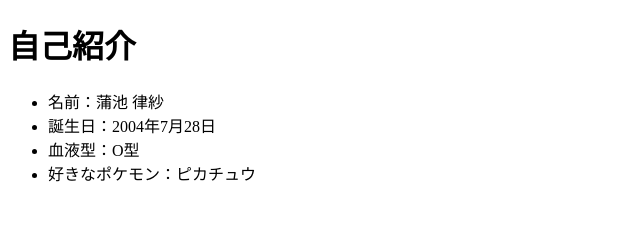
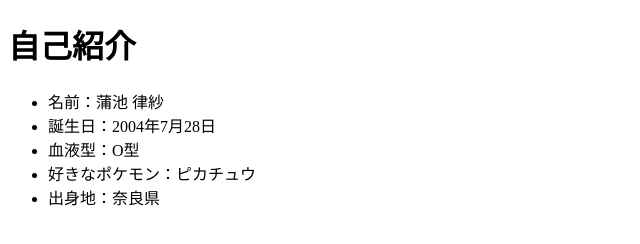
Before and after one commit to s2322020/dsprog, a plain HTML site: page index.html in a window 1280 px wide. Shown: the whole page, without its empty margins (0-640 px from the left). Drawn offline with Linux system fonts and the light colour scheme.

Commit message:
自己紹介の内容追記２

```diff
--- a/index.html
+++ b/index.html
@@ -17,6 +17,7 @@
         <li>誕生日：2004年7月28日</li>
         <li>血液型：O型</li>
         <li>好きなポケモン：ピカチュウ</li>
+        <li>出身地：奈良県</li>
     </ul>
 </body>
 </html>
```
